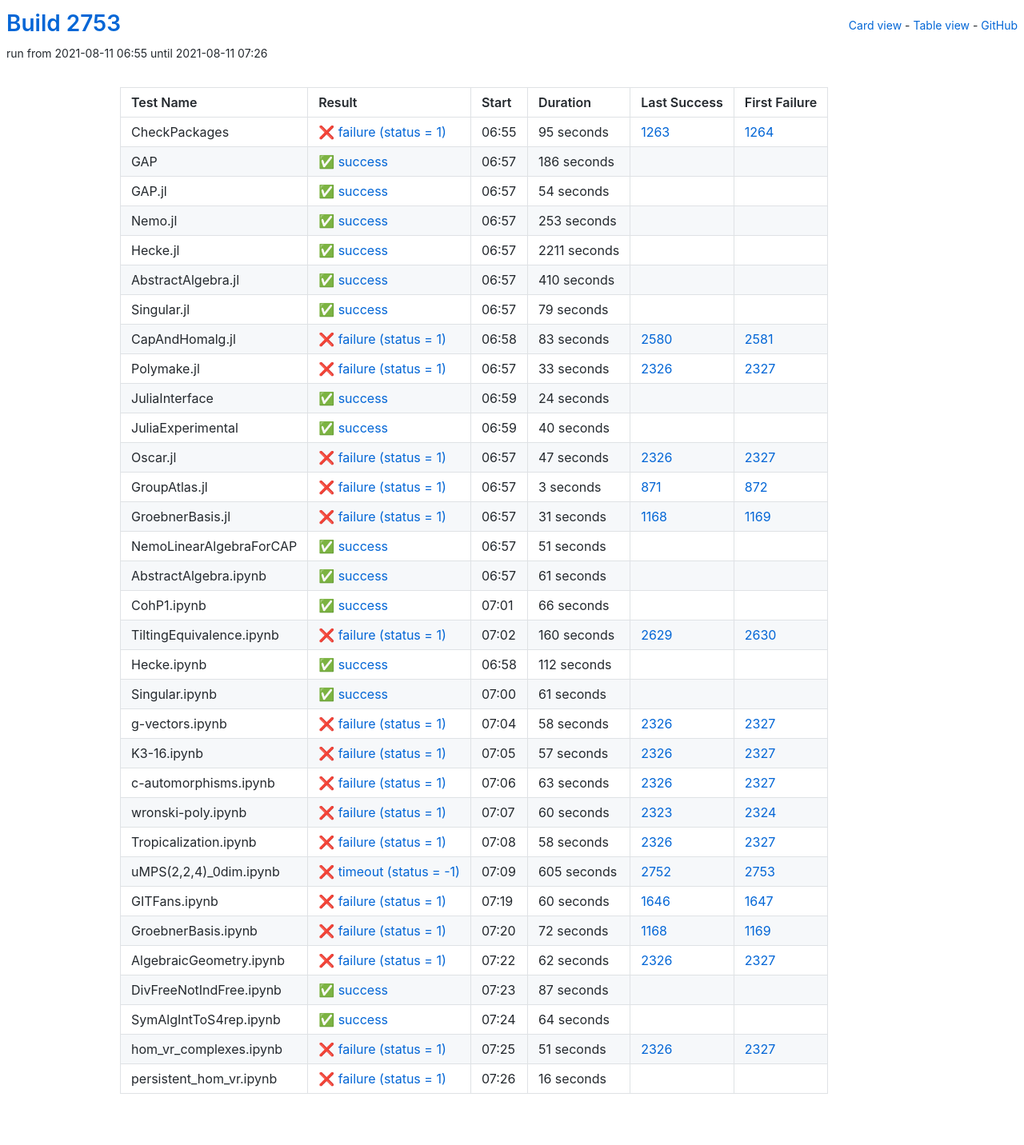
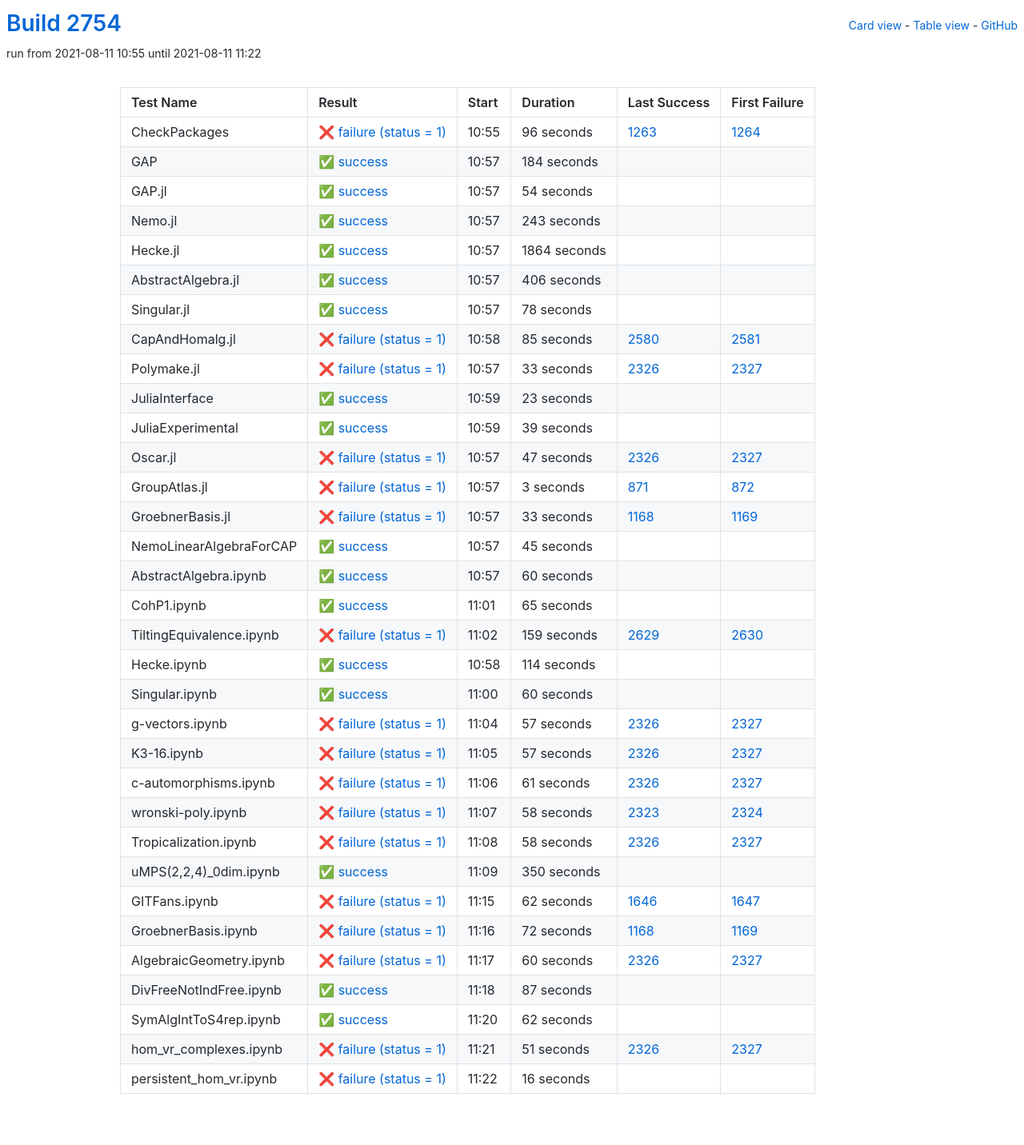
Before and after one commit to oscar-system/oscar-ci-status-stable, a Jekyll site: the page built from table.html, in a window 1280 px wide. Shown: the whole page at 80% size. Built offline with Jekyll 4.4.1, drawn with Linux system fonts in a browser that asks for light colours.

Commit message:
Build #2754

```diff
--- a/_data/ci.yml
+++ b/_data/ci.yml
@@ -1,6 +1,6 @@
 ---
-build: 2753
-build_url: https://oscarci.mathematik.uni-kl.de/job/oscar-stable/2753/
+build: 2754
+build_url: https://oscarci.mathematik.uni-kl.de/job/oscar-stable/2754/
 job: oscar-stable
 organization: oscar-system
 repo: oscar-ci-status-stable
@@ -8,32 +8,32 @@ repourl: https://github.com/oscar-system/oscar-ci-status-stable
 tests:
 - name: CheckPackages
   id: checkpackages
-  log: https://oscarci.mathematik.uni-kl.de/job/oscar-stable/2753/artifact/logs/build-2753/CheckPackages.log
-  start: 2021-08-11 06:55
+  log: https://oscarci.mathematik.uni-kl.de/job/oscar-stable/2754/artifact/logs/build-2754/CheckPackages.log
+  start: 2021-08-11 10:55
   success: false
   exitcode: 1
   status: failure
-  duration: 95
+  duration: 96
   last_success: 1263
   last_success_url: https://oscarci.mathematik.uni-kl.de/job/oscar-stable/1263/
   first_failure: 1264
   first_failure_url: https://oscarci.mathematik.uni-kl.de/job/oscar-stable/1264/
 - name: GAP
   id: gap
-  log: https://oscarci.mathematik.uni-kl.de/job/oscar-stable/2753/artifact/logs/build-2753/GAP.log
-  start: 2021-08-11 06:57
+  log: https://oscarci.mathematik.uni-kl.de/job/oscar-stable/2754/artifact/logs/build-2754/GAP.log
+  start: 2021-08-11 10:57
   success: true
   exitcode: 0
   status: success
-  duration: 186
+  duration: 184
   last_success: false
   last_success_url:
   first_failure: false
   first_failure_url:
 - name: GAP.jl
   id: gap-jl
-  log: https://oscarci.mathematik.uni-kl.de/job/oscar-stable/2753/artifact/logs/build-2753/GAP.jl.log
-  start: 2021-08-11 06:57
+  log: https://oscarci.mathematik.uni-kl.de/job/oscar-stable/2754/artifact/logs/build-2754/GAP.jl.log
+  start: 2021-08-11 10:57
   success: true
   exitcode: 0
   status: success
@@ -44,68 +44,68 @@ tests:
   first_failure_url:
 - name: Nemo.jl
   id: nemo-jl
-  log: https://oscarci.mathematik.uni-kl.de/job/oscar-stable/2753/artifact/logs/build-2753/Nemo.jl.log
-  start: 2021-08-11 06:57
+  log: https://oscarci.mathematik.uni-kl.de/job/oscar-stable/2754/artifact/logs/build-2754/Nemo.jl.log
+  start: 2021-08-11 10:57
   success: true
   exitcode: 0
   status: success
-  duration: 253
+  duration: 243
   last_success: false
   last_success_url:
   first_failure: false
   first_failure_url:
 - name: Hecke.jl
   id: hecke-jl
-  log: https://oscarci.mathematik.uni-kl.de/job/oscar-stable/2753/artifact/logs/build-2753/Hecke.jl.log
-  start: 2021-08-11 06:57
+  log: https://oscarci.mathematik.uni-kl.de/job/oscar-stable/2754/artifact/logs/build-2754/Hecke.jl.log
+  start: 2021-08-11 10:57
   success: true
   exitcode: 0
   status: success
-  duration: 2211
+  duration: 1864
   last_success: false
   last_success_url:
   first_failure: false
   first_failure_url:
 - name: AbstractAlgebra.jl
   id: abstractalgebra-jl
-  log: https://oscarci.mathematik.uni-kl.de/job/oscar-stable/2753/artifact/logs/build-2753/AbstractAlgebra.jl.log
-  start: 2021-08-11 06:57
+  log: https://oscarci.mathematik.uni-kl.de/job/oscar-stable/2754/artifact/logs/build-2754/AbstractAlgebra.jl.log
+  start: 2021-08-11 10:57
   success: true
   exitcode: 0
   status: success
-  duration: 410
+  duration: 406
   last_success: false
   last_success_url:
   first_failure: false
   first_failure_url:
 - name: Singular.jl
   id: singular-jl
-  log: https://oscarci.mathematik.uni-kl.de/job/oscar-stable/2753/artifact/logs/build-2753/Singular.jl.log
-  start: 2021-08-11 06:57
+  log: https://oscarci.mathematik.uni-kl.de/job/oscar-stable/2754/artifact/logs/build-2754/Singular.jl.log
+  start: 2021-08-11 10:57
   success: true
   exitcode: 0
   status: success
-  duration: 79
+  duration: 78
   last_success: false
   last_success_url:
   first_failure: false
   first_failure_url:
 - name: CapAndHomalg.jl
   id: capandhomalg-jl
-  log: https://oscarci.mathematik.uni-kl.de/job/oscar-stable/2753/artifact/logs/build-2753/CapAndHomalg.jl.log
-  start: 2021-08-11 06:58
+  log: https://oscarci.mathematik.uni-kl.de/job/oscar-stable/2754/artifact/logs/build-2754/CapAndHomalg.jl.log
+  start: 2021-08-11 10:58
   success: false
   exitcode: 1
   status: failure
-  duration: 83
+  duration: 85
   last_success: 2580
   last_success_url: https://oscarci.mathematik.uni-kl.de/job/oscar-stable/2580/
   first_failure: 2581
   first_failure_url: https://oscarci.mathematik.uni-kl.de/job/oscar-stable/2581/
 - name: Polymake.jl
   id: polymake-jl
-  log: https://oscarci.mathematik.uni-kl.de/job/oscar-stable/2753/artifact/logs/build-2753/Polymake.jl.log
-  start: 2021-08-11 06:57
+  log: https://oscarci.mathematik.uni-kl.de/job/oscar-stable/2754/artifact/logs/build-2754/Polymake.jl.log
+  start: 2021-08-11 10:57
   success: false
   exitcode: 1
   status: failure
@@ -116,32 +116,32 @@ tests:
   first_failure_url: https://oscarci.mathematik.uni-kl.de/job/oscar-stable/2327/
 - name: JuliaInterface
   id: juliainterface
-  log: https://oscarci.mathematik.uni-kl.de/job/oscar-stable/2753/artifact/logs/build-2753/JuliaInterface.log
-  start: 2021-08-11 06:59
+  log: https://oscarci.mathematik.uni-kl.de/job/oscar-stable/2754/artifact/logs/build-2754/JuliaInterface.log
+  start: 2021-08-11 10:59
   success: true
   exitcode: 0
   status: success
-  duration: 24
+  duration: 23
   last_success: false
   last_success_url:
   first_failure: false
   first_failure_url:
 - name: JuliaExperimental
   id: juliaexperimental
-  log: https://oscarci.mathematik.uni-kl.de/job/oscar-stable/2753/artifact/logs/build-2753/JuliaExperimental.log
-  start: 2021-08-11 06:59
+  log: https://oscarci.mathematik.uni-kl.de/job/oscar-stable/2754/artifact/logs/build-2754/JuliaExperimental.log
+  start: 2021-08-11 10:59
   success: true
   exitcode: 0
   status: success
-  duration: 40
+  duration: 39
   last_success: false
   last_success_url:
   first_failure: false
   first_failure_url:
 - name: Oscar.jl
   id: oscar-jl
-  log: https://oscarci.mathematik.uni-kl.de/job/oscar-stable/2753/artifact/logs/build-2753/Oscar.jl.log
-  start: 2021-08-11 06:57
+  log: https://oscarci.mathematik.uni-kl.de/job/oscar-stable/2754/artifact/logs/build-2754/Oscar.jl.log
+  start: 2021-08-11 10:57
   success: false
   exitcode: 1
   status: failure
@@ -152,8 +152,8 @@ tests:
   first_failure_url: https://oscarci.mathematik.uni-kl.de/job/oscar-stable/2327/
 - name: GroupAtlas.jl
   id: groupatlas-jl
-  log: https://oscarci.mathematik.uni-kl.de/job/oscar-stable/2753/artifact/logs/build-2753/GroupAtlas.jl.log
-  start: 2021-08-11 06:57
+  log: https://oscarci.mathematik.uni-kl.de/job/oscar-stable/2754/artifact/logs/build-2754/GroupAtlas.jl.log
+  start: 2021-08-11 10:57
   success: false
   exitcode: 1
   status: failure
@@ -164,104 +164,104 @@ tests:
   first_failure_url: https://oscarci.mathematik.uni-kl.de/job/oscar-stable/872/
 - name: GroebnerBasis.jl
   id: groebnerbasis-jl
-  log: https://oscarci.mathematik.uni-kl.de/job/oscar-stable/2753/artifact/logs/build-2753/GroebnerBasis.jl.log
-  start: 2021-08-11 06:57
+  log: https://oscarci.mathematik.uni-kl.de/job/oscar-stable/2754/artifact/logs/build-2754/GroebnerBasis.jl.log
+  start: 2021-08-11 10:57
   success: false
   exitcode: 1
   status: failure
-  duration: 31
+  duration: 33
   last_success: 1168
   last_success_url: https://oscarci.mathematik.uni-kl.de/job/oscar-stable/1168/
   first_failure: 1169
   first_failure_url: https://oscarci.mathematik.uni-kl.de/job/oscar-stable/1169/
 - name: NemoLinearAlgebraForCAP
   id: nemolinearalgebraforcap
-  log: https://oscarci.mathematik.uni-kl.de/job/oscar-stable/2753/artifact/logs/build-2753/NemoLinearAlgebraForCAP.log
-  start: 2021-08-11 06:57
+  log: https://oscarci.mathematik.uni-kl.de/job/oscar-stable/2754/artifact/logs/build-2754/NemoLinearAlgebraForCAP.log
+  start: 2021-08-11 10:57
   success: true
   exitcode: 0
   status: success
-  duration: 51
+  duration: 45
   last_success: false
   last_success_url:
   first_failure: false
   first_failure_url:
 - name: AbstractAlgebra.ipynb
   id: abstractalgebra-ipynb
-  log: https://oscarci.mathematik.uni-kl.de/job/oscar-stable/2753/artifact/logs/build-2753/AbstractAlgebra.ipynb.log
-  start: 2021-08-11 06:57
+  log: https://oscarci.mathematik.uni-kl.de/job/oscar-stable/2754/artifact/logs/build-2754/AbstractAlgebra.ipynb.log
+  start: 2021-08-11 10:57
   success: true
   exitcode: 0
   status: success
-  duration: 61
+  duration: 60
   last_success: false
   last_success_url:
   first_failure: false
   first_failure_url:
 - name: CohP1.ipynb
   id: cohp1-ipynb
-  log: https://oscarci.mathematik.uni-kl.de/job/oscar-stable/2753/artifact/logs/build-2753/CohP1.ipynb.log
-  start: 2021-08-11 07:01
+  log: https://oscarci.mathematik.uni-kl.de/job/oscar-stable/2754/artifact/logs/build-2754/CohP1.ipynb.log
+  start: 2021-08-11 11:01
   success: true
   exitcode: 0
   status: success
-  duration: 66
+  duration: 65
   last_success: false
   last_success_url:
   first_failure: false
   first_failure_url:
 - name: TiltingEquivalence.ipynb
   id: tiltingequivalence-ipynb
-  log: https://oscarci.mathematik.uni-kl.de/job/oscar-stable/2753/artifact/logs/build-2753/TiltingEquivalence.ipynb.log
-  start: 2021-08-11 07:02
+  log: https://oscarci.mathematik.uni-kl.de/job/oscar-stable/2754/artifact/logs/build-2754/TiltingEquivalence.ipynb.log
+  start: 2021-08-11 11:02
   success: false
   exitcode: 1
   status: failure
-  duration: 160
+  duration: 159
   last_success: 2629
   last_success_url: https://oscarci.mathematik.uni-kl.de/job/oscar-stable/2629/
   first_failure: 2630
   first_failure_url: https://oscarci.mathematik.uni-kl.de/job/oscar-stable/2630/
 - name: Hecke.ipynb
   id: hecke-ipynb
-  log: https://oscarci.mathematik.uni-kl.de/job/oscar-stable/2753/artifact/logs/build-2753/Hecke.ipynb.log
-  start: 2021-08-11 06:58
+  log: https://oscarci.mathematik.uni-kl.de/job/oscar-stable/2754/artifact/logs/build-2754/Hecke.ipynb.log
+  start: 2021-08-11 10:58
   success: true
   exitcode: 0
   status: success
-  duration: 112
+  duration: 114
   last_success: false
   last_success_url:
   first_failure: false
   first_failure_url:
 - name: Singular.ipynb
   id: singular-ipynb
-  log: https://oscarci.mathematik.uni-kl.de/job/oscar-stable/2753/artifact/logs/build-2753/Singular.ipynb.log
-  start: 2021-08-11 07:00
+  log: https://oscarci.mathematik.uni-kl.de/job/oscar-stable/2754/artifact/logs/build-2754/Singular.ipynb.log
+  start: 2021-08-11 11:00
   success: true
   exitcode: 0
   status: success
-  duration: 61
+  duration: 60
   last_success: false
   last_success_url:
   first_failure: false
   first_failure_url:
 - name: g-vectors.ipynb
   id: g-vectors-ipynb
-  log: https://oscarci.mathematik.uni-kl.de/job/oscar-stable/2753/artifact/logs/build-2753/g-vectors.ipynb.log
-  start: 2021-08-11 07:04
+  log: https://oscarci.mathematik.uni-kl.de/job/oscar-stable/2754/artifact/logs/build-2754/g-vectors.ipynb.log
+  start: 2021-08-11 11:04
   success: false
   exitcode: 1
   status: failure
-  duration: 58
+  duration: 57
   last_success: 2326
   last_success_url: https://oscarci.mathematik.uni-kl.de/job/oscar-stable/2326/
   first_failure: 2327
   first_failure_url: https://oscarci.mathematik.uni-kl.de/job/oscar-stable/2327/
 - name: K3-16.ipynb
   id: k3-16-ipynb
-  log: https://oscarci.mathematik.uni-kl.de/job/oscar-stable/2753/artifact/logs/build-2753/K3-16.ipynb.log
-  start: 2021-08-11 07:05
+  log: https://oscarci.mathematik.uni-kl.de/job/oscar-stable/2754/artifact/logs/build-2754/K3-16.ipynb.log
+  start: 2021-08-11 11:05
   success: false
   exitcode: 1
   status: failure
@@ -272,32 +272,32 @@ tests:
   first_failure_url: https://oscarci.mathematik.uni-kl.de/job/oscar-stable/2327/
 - name: c-automorphisms.ipynb
   id: c-automorphisms-ipynb
-  log: https://oscarci.mathematik.uni-kl.de/job/oscar-stable/2753/artifact/logs/build-2753/c-automorphisms.ipynb.log
-  start: 2021-08-11 07:06
+  log: https://oscarci.mathematik.uni-kl.de/job/oscar-stable/2754/artifact/logs/build-2754/c-automorphisms.ipynb.log
+  start: 2021-08-11 11:06
   success: false
   exitcode: 1
   status: failure
-  duration: 63
+  duration: 61
   last_success: 2326
   last_success_url: https://oscarci.mathematik.uni-kl.de/job/oscar-stable/2326/
   first_failure: 2327
   first_failure_url: https://oscarci.mathematik.uni-kl.de/job/oscar-stable/2327/
 - name: wronski-poly.ipynb
   id: wronski-poly-ipynb
-  log: https://oscarci.mathematik.uni-kl.de/job/oscar-stable/2753/artifact/logs/build-2753/wronski-poly.ipynb.log
-  start: 2021-08-11 07:07
+  log: https://oscarci.mathematik.uni-kl.de/job/oscar-stable/2754/artifact/logs/build-2754/wronski-poly.ipynb.log
+  start: 2021-08-11 11:07
   success: false
   exitcode: 1
   status: failure
-  duration: 60
+  duration: 58
   last_success: 2323
   last_success_url: https://oscarci.mathematik.uni-kl.de/job/oscar-stable/2323/
   first_failure: 2324
   first_failure_url: https://oscarci.mathematik.uni-kl.de/job/oscar-stable/2324/
 - name: Tropicalization.ipynb
   id: tropicalization-ipynb
-  log: https://oscarci.mathematik.uni-kl.de/job/oscar-stable/2753/artifact/logs/build-2753/Tropicalization.ipynb.log
-  start: 2021-08-11 07:08
+  log: https://oscarci.mathematik.uni-kl.de/job/oscar-stable/2754/artifact/logs/build-2754/Tropicalization.ipynb.log
+  start: 2021-08-11 11:08
   success: false
   exitcode: 1
   status: failure
@@ -308,32 +308,32 @@ tests:
   first_failure_url: https://oscarci.mathematik.uni-kl.de/job/oscar-stable/2327/
 - name: uMPS(2,2,4)_0dim.ipynb
   id: umps-2-2-4-0dim-ipynb
-  log: https://oscarci.mathematik.uni-kl.de/job/oscar-stable/2753/artifact/logs/build-2753/uMPS-2-2-4-_0dim.ipynb.log
-  start: 2021-08-11 07:09
-  success: false
-  exitcode: -1
-  status: timeout
-  duration: 605
-  last_success: 2752
-  last_success_url: https://oscarci.mathematik.uni-kl.de/job/oscar-stable/2752/
-  first_failure: 2753
-  first_failure_url: https://oscarci.mathematik.uni-kl.de/job/oscar-stable/2753/
+  log: https://oscarci.mathematik.uni-kl.de/job/oscar-stable/2754/artifact/logs/build-2754/uMPS-2-2-4-_0dim.ipynb.log
+  start: 2021-08-11 11:09
+  success: true
+  exitcode: 0
+  status: success
+  duration: 350
+  last_success: false
+  last_success_url:
+  first_failure: false
+  first_failure_url:
 - name: GITFans.ipynb
   id: gitfans-ipynb
-  log: https://oscarci.mathematik.uni-kl.de/job/oscar-stable/2753/artifact/logs/build-2753/GITFans.ipynb.log
-  start: 2021-08-11 07:19
+  log: https://oscarci.mathematik.uni-kl.de/job/oscar-stable/2754/artifact/logs/build-2754/GITFans.ipynb.log
+  start: 2021-08-11 11:15
   success: false
   exitcode: 1
   status: failure
-  duration: 60
+  duration: 62
   last_success: 1646
   last_success_url: https://oscarci.mathematik.uni-kl.de/job/oscar-stable/1646/
   first_failure: 1647
   first_failure_url: https://oscarci.mathematik.uni-kl.de/job/oscar-stable/1647/
 - name: GroebnerBasis.ipynb
   id: groebnerbasis-ipynb
-  log: https://oscarci.mathematik.uni-kl.de/job/oscar-stable/2753/artifact/logs/build-2753/GroebnerBasis.ipynb.log
-  start: 2021-08-11 07:20
+  log: https://oscarci.mathematik.uni-kl.de/job/oscar-stable/2754/artifact/logs/build-2754/GroebnerBasis.ipynb.log
+  start: 2021-08-11 11:16
   success: false
   exitcode: 1
   status: failure
@@ -344,20 +344,20 @@ tests:
   first_failure_url: https://oscarci.mathematik.uni-kl.de/job/oscar-stable/1169/
 - name: AlgebraicGeometry.ipynb
   id: algebraicgeometry-ipynb
-  log: https://oscarci.mathematik.uni-kl.de/job/oscar-stable/2753/artifact/logs/build-2753/AlgebraicGeometry.ipynb.log
-  start: 2021-08-11 07:22
+  log: https://oscarci.mathematik.uni-kl.de/job/oscar-stable/2754/artifact/logs/build-2754/AlgebraicGeometry.ipynb.log
+  start: 2021-08-11 11:17
   success: false
   exitcode: 1
   status: failure
-  duration: 62
+  duration: 60
   last_success: 2326
   last_success_url: https://oscarci.mathematik.uni-kl.de/job/oscar-stable/2326/
   first_failure: 2327
   first_failure_url: https://oscarci.mathematik.uni-kl.de/job/oscar-stable/2327/
 - name: DivFreeNotIndFree.ipynb
   id: divfreenotindfree-ipynb
-  log: https://oscarci.mathematik.uni-kl.de/job/oscar-stable/2753/artifact/logs/build-2753/DivFreeNotIndFree.ipynb.log
-  start: 2021-08-11 07:23
+  log: https://oscarci.mathematik.uni-kl.de/job/oscar-stable/2754/artifact/logs/build-2754/DivFreeNotIndFree.ipynb.log
+  start: 2021-08-11 11:18
   success: true
   exitcode: 0
   status: success
@@ -368,20 +368,20 @@ tests:
   first_failure_url:
 - name: SymAlgIntToS4rep.ipynb
   id: symalginttos4rep-ipynb
-  log: https://oscarci.mathematik.uni-kl.de/job/oscar-stable/2753/artifact/logs/build-2753/SymAlgIntToS4rep.ipynb.log
-  start: 2021-08-11 07:24
+  log: https://oscarci.mathematik.uni-kl.de/job/oscar-stable/2754/artifact/logs/build-2754/SymAlgIntToS4rep.ipynb.log
+  start: 2021-08-11 11:20
   success: true
   exitcode: 0
   status: success
-  duration: 64
+  duration: 62
   last_success: false
   last_success_url:
   first_failure: false
   first_failure_url:
 - name: hom_vr_complexes.ipynb
   id: hom-vr-complexes-ipynb
-  log: https://oscarci.mathematik.uni-kl.de/job/oscar-stable/2753/artifact/logs/build-2753/hom_vr_complexes.ipynb.log
-  start: 2021-08-11 07:25
+  log: https://oscarci.mathematik.uni-kl.de/job/oscar-stable/2754/artifact/logs/build-2754/hom_vr_complexes.ipynb.log
+  start: 2021-08-11 11:21
   success: false
   exitcode: 1
   status: failure
@@ -392,8 +392,8 @@ tests:
   first_failure_url: https://oscarci.mathematik.uni-kl.de/job/oscar-stable/2327/
 - name: persistent_hom_vr.ipynb
   id: persistent-hom-vr-ipynb
-  log: https://oscarci.mathematik.uni-kl.de/job/oscar-stable/2753/artifact/logs/build-2753/persistent_hom_vr.ipynb.log
-  start: 2021-08-11 07:26
+  log: https://oscarci.mathematik.uni-kl.de/job/oscar-stable/2754/artifact/logs/build-2754/persistent_hom_vr.ipynb.log
+  start: 2021-08-11 11:22
   success: false
   exitcode: 1
   status: failure
```
Also changed, not shown: README.md.
